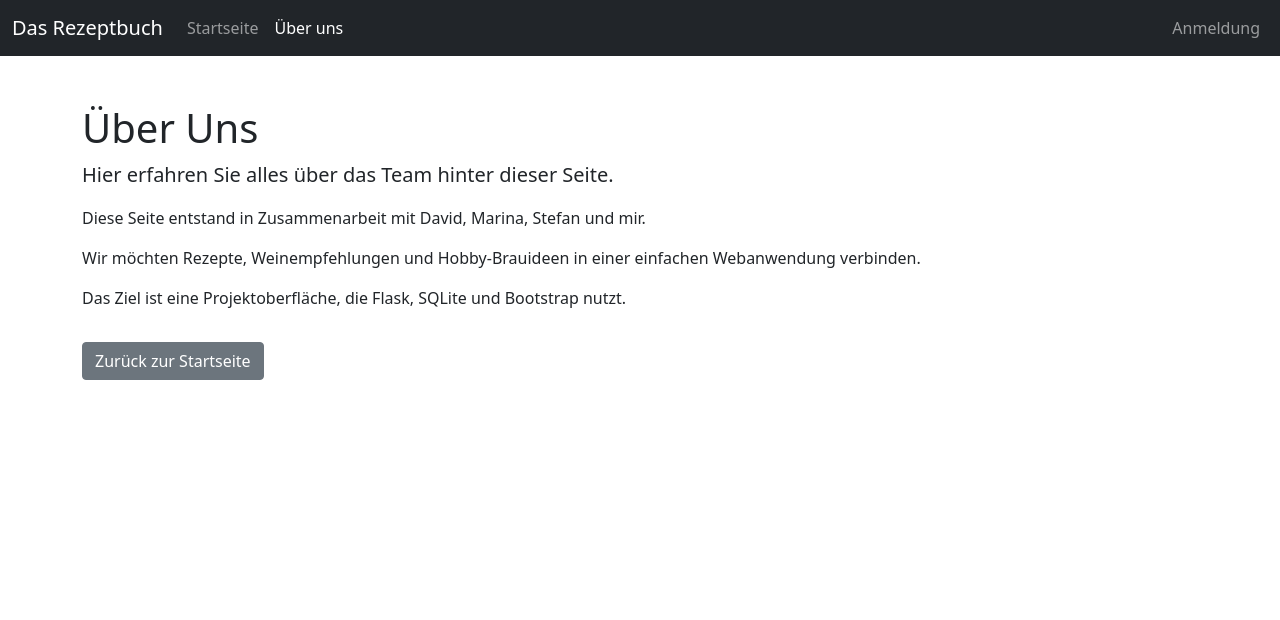
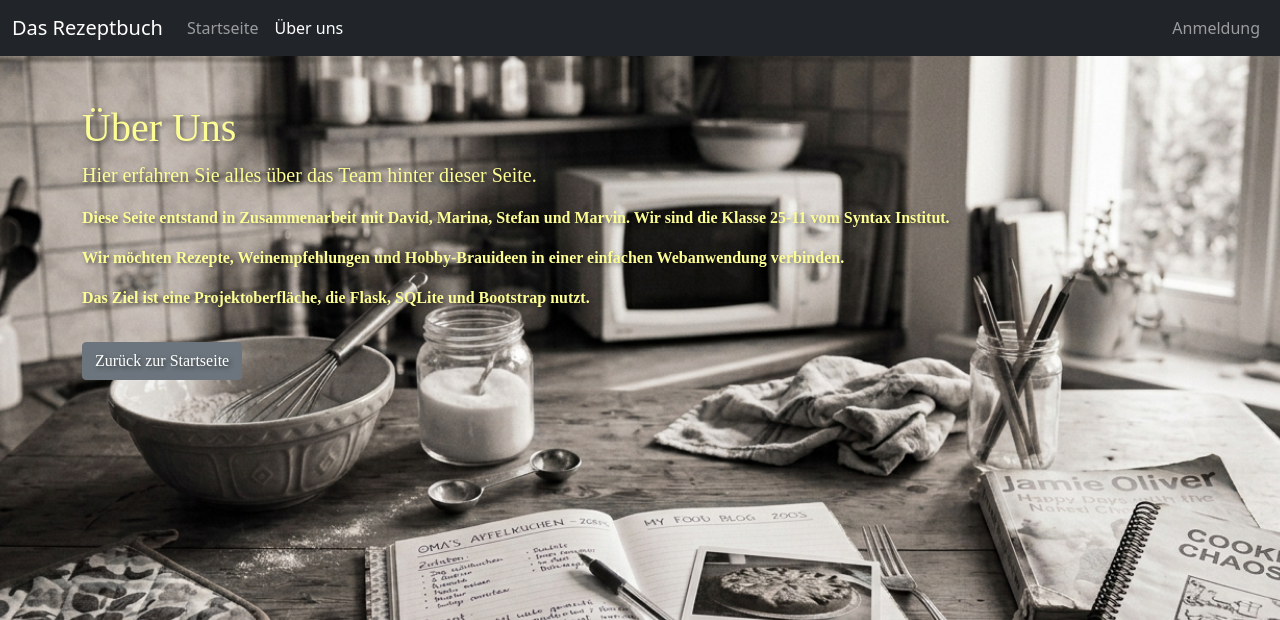
Before and after one commit to baldrichstein-wq/projektmitmarv, a Flask app: page /ueber-uns in a window 1280 px wide. Shown: the top 620 px of the page. Run offline with Flask 3, Linux system fonts and the light colour scheme.

Commit message:
Änderung

```diff
--- a/templates/test.html
+++ b/templates/test.html
@@ -57,6 +57,7 @@
         }
         </style>
 </head>
+
 <body>
     <nav class="navbar navbar-expand-lg navbar-dark bg-dark">
         <div class="container-fluid">
--- a/templates/ueber-uns.html
+++ b/templates/ueber-uns.html
@@ -5,6 +5,43 @@
     <meta name="viewport" content="width=device-width, initial-scale=1.0">
     <title>Über das Team</title>
     <link href="https://cdn.jsdelivr.net/npm/bootstrap@5.0.2/dist/css/bootstrap.min.css" rel="stylesheet" crossorigin="anonymous">
+        <style>
+        body {
+            /* Pfad zum Bild */
+            background-image: url('images/Hintergrund1.jpg');
+
+            /* Bild fixieren (scrollt nicht mit) */
+            background-attachment: fixed;
+
+            /* Bild zentrieren */
+            background-position: center;
+
+            /* Bild so skalieren, dass der ganze Bereich bedeckt ist */
+            background-size: cover;
+
+            /* Verhindert, dass das Bild gekachelt wird */
+            background-repeat: no-repeat;
+
+            /* Fallback-Farbe, falls das Bild nicht lädt */
+            background-color: #f4e3d7;
+
+            margin: 0;
+            padding: 0;
+        }
+        .container {
+            color: #FDFD96; /* Oder eine Farbe deiner Wahl */
+            text-shadow: 2px 2px 4px rgba(0, 0, 0, 0.5); /* Macht den Text auf dem unruhigen Hintergrund besser lesbar */
+            font-weight: bold;   /* Fett */
+            font-weight: normal; /* Normaler Text (Standard) */
+            font-weight: lighter;/* Dünner als der Elternelement-Text */
+            font-weight: bolder; /* Noch fetter als das Elternelement */
+            /* Eine elegante Serif-Schrift (passend zum Kochbuch-Look) */
+            font-family: "Times New Roman", Times, serif;
+
+            /* ODER eine moderne, saubere Schrift */
+            /* font-family: Arial, Helvetica, sans-serif; */
+        }
+        </style>
 </head>
 <body>
     <nav class="navbar navbar-expand-lg navbar-dark bg-dark">
@@ -52,10 +89,11 @@
     <div class="container mt-5">
         <h1>Über Uns</h1>
         <p class="lead">Hier erfahren Sie alles über das Team hinter dieser Seite.</p>
-        <p>Diese Seite entstand in Zusammenarbeit mit David, Marina, Stefan und mir.</p>
-        <p>Wir möchten Rezepte, Weinempfehlungen und Hobby-Brauideen in einer einfachen Webanwendung verbinden.</p>
-        <p>Das Ziel ist eine Projektoberfläche, die Flask, SQLite und Bootstrap nutzt.</p>
+        <p class="card-text">Diese Seite entstand in Zusammenarbeit mit David, Marina, Stefan und Marvin. Wir sind die Klasse 25-11 vom Syntax Institut.</p>
+        <p class="card-text">Wir möchten Rezepte, Weinempfehlungen und Hobby-Brauideen in einer einfachen Webanwendung verbinden.</p>
+        <p class="card-text">Das Ziel ist eine Projektoberfläche, die Flask, SQLite und Bootstrap nutzt.</p>
         <a href="{{ url_for('home') }}" class="btn btn-secondary mt-3">Zurück zur Startseite</a>
+
     </div>
     <script src="https://cdn.jsdelivr.net/npm/bootstrap@5.0.2/dist/js/bootstrap.bundle.min.js" crossorigin="anonymous"></script>
 </body>
```
